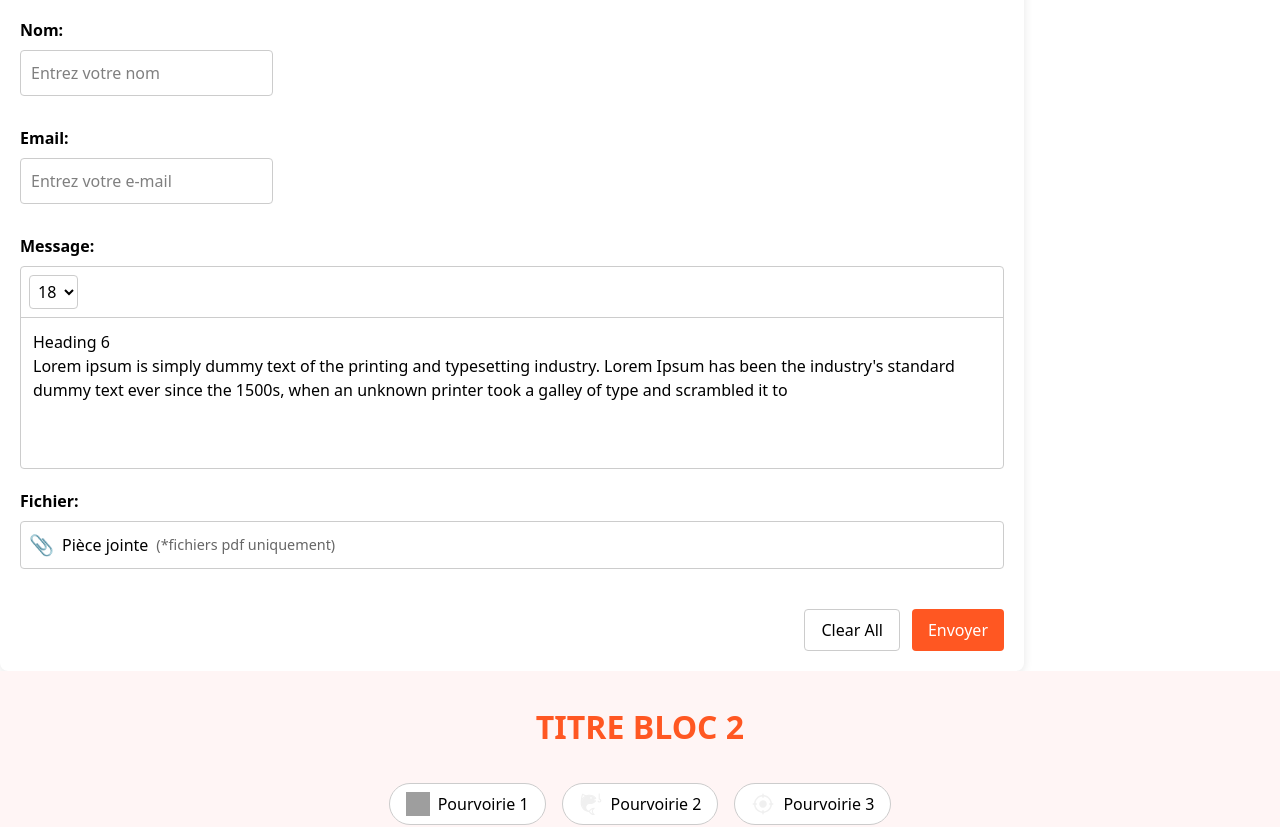
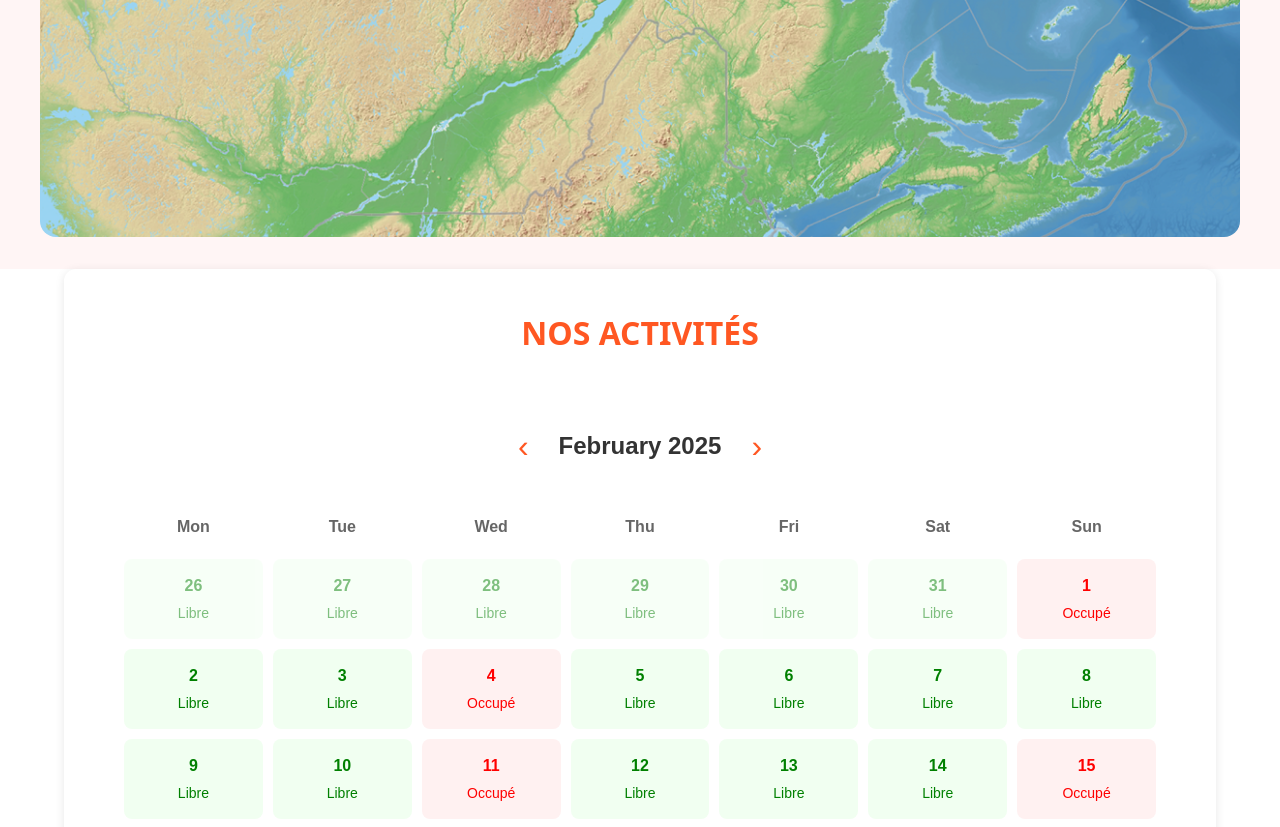
Before and after one commit to khoang-dev/soa_test, a Vue app: page / in a window 1280 px wide. Shown: the part 1480-2307 px from the top of the page. Built offline with nearby package versions, Linux system fonts and the light colour scheme; grey boxes are pictures that could not be loaded.

Commit message:
feat: ✨ update ui for calendar and form

```diff
--- a/index.html
+++ b/index.html
@@ -3,6 +3,10 @@
   <head>
     <meta charset="UTF-8" />
     <link rel="icon" href="/favicon.ico" />
+    <link
+      rel="stylesheet"
+      href="https://cdnjs.cloudflare.com/ajax/libs/font-awesome/6.0.0/css/all.min.css"
+    />
     <meta name="viewport" content="width=device-width, initial-scale=1.0" />
     <script src="https://unpkg.com/@tailwindcss/browser@4"></script>
     <title>Vite App</title>
--- a/src/views/HomeView.vue
+++ b/src/views/HomeView.vue
@@ -11,7 +11,7 @@ import CalendarCustom from '@/components/CalendarCustom.vue'
         alt="Logo"
         style="background: linear-gradient(180deg, rgba(0, 0, 0, 0) 73%, rgba(0, 0, 0, 0.3) 85.5%)"
       />
-      <div class="icon-container">
+      <!-- <div class="icon-container">
         <img src="@/assets/icons/Mountains.svg" alt="Mountains" class="icon" />
         <img src="@/assets/icons/Fishing.svg" alt="Fishing" class="icon" />
         <img src="@/assets/icons/Crosshair.svg" alt="Crosshair" class="icon" />
@@ -20,13 +20,17 @@ import CalendarCustom from '@/components/CalendarCustom.vue'
         class="absolute z-10 w-20 h-20 rounded-full bg-orange-500 flex justify-center items-center chat-button"
       >
         <img src="@/assets/icons/Chats.svg" alt="Chats" class="icon" />
-      </button>
+      </button> -->
+    </div>
+    <div class="map-container">
+      <ActivitiesMap />
     </div>
     <div class="activity-container">
       <h2 class="activity-title">NOS ACTIVITÉS</h2>
       <CalendarCustom />
 
       <form class="activity-form">
+        <div class="form-row">
           <div class="form-group">
             <label>Nom:</label>
             <input type="text" placeholder="Entrez votre nom" class="form-input" />
@@ -36,20 +40,24 @@ import CalendarCustom from '@/components/CalendarCustom.vue'
             <label>Email:</label>
             <input type="email" placeholder="Entrez votre e-mail" class="form-input" />
           </div>
+        </div>
 
         <div class="form-group">
           <label>Message:</label>
           <div class="rich-text-editor">
             <div class="editor-toolbar">
+              <div class="toolbar-left">
                 <select class="font-size">
                   <option>18</option>
                 </select>
+                <div class="divider"></div>
                 <button type="button" class="toolbar-btn"><i class="fas fa-bold"></i></button>
                 <button type="button" class="toolbar-btn"><i class="fas fa-italic"></i></button>
                 <button type="button" class="toolbar-btn"><i class="fas fa-underline"></i></button>
                 <button type="button" class="toolbar-btn">
                   <i class="fas fa-strikethrough"></i>
                 </button>
+                <div class="divider"></div>
                 <button type="button" class="toolbar-btn"><i class="fas fa-align-left"></i></button>
                 <button type="button" class="toolbar-btn">
                   <i class="fas fa-align-center"></i>
@@ -57,10 +65,14 @@ import CalendarCustom from '@/components/CalendarCustom.vue'
                 <button type="button" class="toolbar-btn">
                   <i class="fas fa-align-right"></i>
                 </button>
+                <div class="divider"></div>
                 <button type="button" class="toolbar-btn"><i class="fas fa-list-ul"></i></button>
                 <button type="button" class="toolbar-btn"><i class="fas fa-list-ol"></i></button>
+              </div>
+              <div class="toolbar-right">
                 <button type="button" class="toolbar-btn"><i class="fas fa-link"></i></button>
                 <button type="button" class="toolbar-btn"><i class="fas fa-image"></i></button>
+              </div>
             </div>
             <div class="editor-content" contenteditable="true">
               <h6>Heading 6</h6>
@@ -76,21 +88,23 @@ import CalendarCustom from '@/components/CalendarCustom.vue'
         <div class="form-group">
           <label>Fichier:</label>
           <div class="file-upload">
+            <div class="file-upload-content">
               <span class="file-icon">📎</span>
               <span class="file-text">Pièce jointe</span>
               <span class="file-type">(*fichiers pdf uniquement)</span>
+            </div>
             <input type="file" accept=".pdf" class="file-input" />
           </div>
         </div>
 
         <div class="form-actions">
           <button type="button" class="clear-btn">Clear All</button>
-          <button type="submit" class="submit-button">Envoyer</button>
+          <button type="submit" class="submit-button">
+            Envoyer
+            <i class="fas fa-arrow-right"></i>
+          </button>
         </div>
       </form>
-    </div>
-    <div class="map-container">
-      <ActivitiesMap />
     </div>
   </main>
 </template>
@@ -119,152 +133,173 @@ import CalendarCustom from '@/components/CalendarCustom.vue'
 }
 
 .activity-container {
-  /* position: absolute;
-  top: 1000px;
-  left: 50%;
-  transform: translateX(-50%); */
   background: white;
-  padding: 20px;
-  border-radius: 8px;
+  padding: 40px;
+  border-radius: 12px;
   box-shadow: 0 2px 10px rgba(0, 0, 0, 0.1);
-  width: 80%;
+  width: 90%;
+  max-width: 1200px;
+  margin: 0 auto;
 }
 
 .activity-title {
-  font-size: 24px;
+  font-size: 32px;
   font-weight: bold;
   text-align: center;
-  margin-bottom: 20px;
+  margin-bottom: 40px;
+  color: #ff5722;
 }
 
-.calendar {
-  margin-bottom: 20px;
-}
-
-table {
-  width: 100%;
-  border-collapse: collapse;
-}
-
-th,
-td {
-  border: 1px solid #ccc;
-  padding: 10px;
-  text-align: center;
-}
-
-.activity-form {
-  display: flex;
-  flex-direction: column;
-}
-
-.form-input,
-.form-textarea {
-  margin-bottom: 10px;
-  padding: 10px;
-  border: 1px solid #ccc;
-  border-radius: 4px;
-}
-
-.submit-button {
-  background-color: #ff5722;
-  color: white;
-  padding: 10px;
-  border: none;
-  border-radius: 4px;
-  cursor: pointer;
+.form-row {
+  display: grid;
+  grid-template-columns: 1fr 1fr;
+  gap: 24px;
+  margin-bottom: 24px;
 }
 
 .form-group {
-  margin-bottom: 20px;
+  margin-bottom: 24px;
 }
 
 .form-group label {
   display: block;
   margin-bottom: 8px;
-  font-weight: bold;
+  font-weight: 500;
+  color: #333;
+}
+
+.form-input {
+  width: 100%;
+  padding: 12px;
+  border: 1px solid #e0e0e0;
+  border-radius: 8px;
+  font-size: 14px;
 }
 
 .rich-text-editor {
-  border: 1px solid #ccc;
-  border-radius: 4px;
+  border: 1px solid #e0e0e0;
+  border-radius: 8px;
+  overflow: hidden;
 }
 
 .editor-toolbar {
-  padding: 8px;
-  border-bottom: 1px solid #ccc;
+  padding: 12px;
+  border-bottom: 1px solid #e0e0e0;
   display: flex;
+  justify-content: space-between;
+  background: #f8f9fa;
+}
+
+.toolbar-left,
+.toolbar-right {
+  display: flex;
+  align-items: center;
   gap: 8px;
-  align-items: center;
+}
+
+.divider {
+  width: 1px;
+  height: 24px;
+  background: #e0e0e0;
+  margin: 0 8px;
 }
 
 .font-size {
-  padding: 4px;
-  border: 1px solid #ccc;
-  border-radius: 4px;
+  padding: 6px 12px;
+  border: 1px solid #e0e0e0;
+  border-radius: 6px;
+  background: white;
 }
 
 .toolbar-btn {
-  padding: 4px 8px;
+  padding: 6px;
   background: none;
   border: none;
+  border-radius: 4px;
+  color: #666;
   cursor: pointer;
 }
 
 .toolbar-btn:hover {
-  background-color: #f0f0f0;
-  border-radius: 4px;
+  background-color: #e9ecef;
+  color: #333;
 }
 
 .editor-content {
-  min-height: 150px;
-  padding: 12px;
+  min-height: 200px;
+  padding: 16px;
+  font-size: 14px;
 }
 
 .file-upload {
+  border: 1px dashed #e0e0e0;
+  border-radius: 8px;
+  padding: 16px;
+  cursor: pointer;
+  position: relative;
+}
+
+.file-upload-content {
   display: flex;
   align-items: center;
-  gap: 8px;
-  padding: 8px;
-  border: 1px solid #ccc;
-  border-radius: 4px;
-  cursor: pointer;
+  gap: 12px;
 }
 
 .file-icon {
   font-size: 20px;
 }
 
+.file-text {
+  color: #333;
+  font-weight: 500;
+}
+
 .file-type {
   color: #666;
-  font-size: 0.9em;
+  font-size: 13px;
 }
 
 .file-input {
-  display: none;
+  position: absolute;
+  top: 0;
+  left: 0;
+  width: 100%;
+  height: 100%;
+  opacity: 0;
+  cursor: pointer;
 }
 
 .form-actions {
   display: flex;
   justify-content: flex-end;
-  gap: 12px;
-  margin-top: 20px;
+  gap: 16px;
+  margin-top: 32px;
 }
 
 .clear-btn {
-  padding: 8px 16px;
-  border: 1px solid #ccc;
-  border-radius: 4px;
+  padding: 12px 24px;
+  border: 1px solid #e0e0e0;
+  border-radius: 8px;
   background: white;
+  color: #666;
+  font-weight: 500;
   cursor: pointer;
 }
 
 .submit-button {
-  padding: 8px 16px;
+  padding: 12px 24px;
   background-color: #ff5722;
   color: white;
   border: none;
-  border-radius: 4px;
+  border-radius: 8px;
+  font-weight: 500;
   cursor: pointer;
+  display: flex;
+  align-items: center;
+  gap: 8px;
+}
+
+.submit-button:hover {
+  background-color: #f4511e;
 }
 </style>
```
Lines whose indentation alone changed are shown as unchanged.
